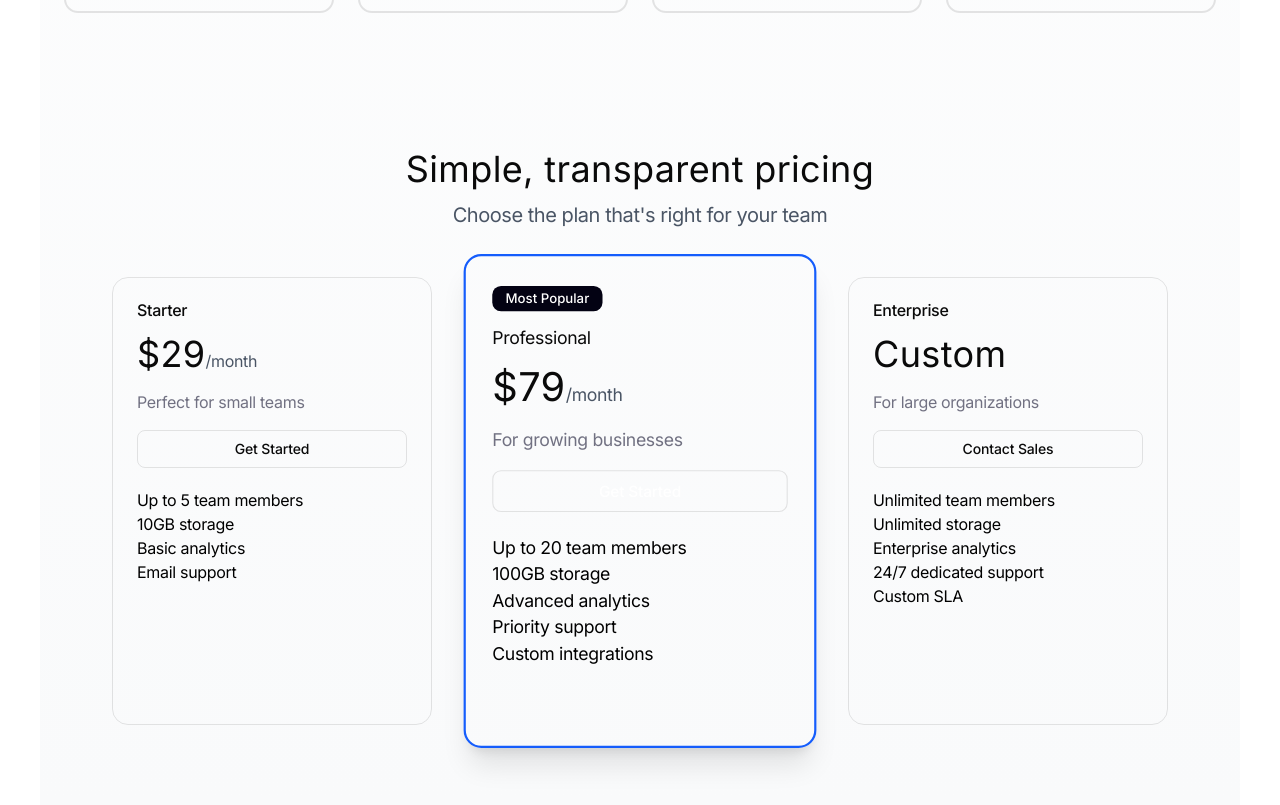
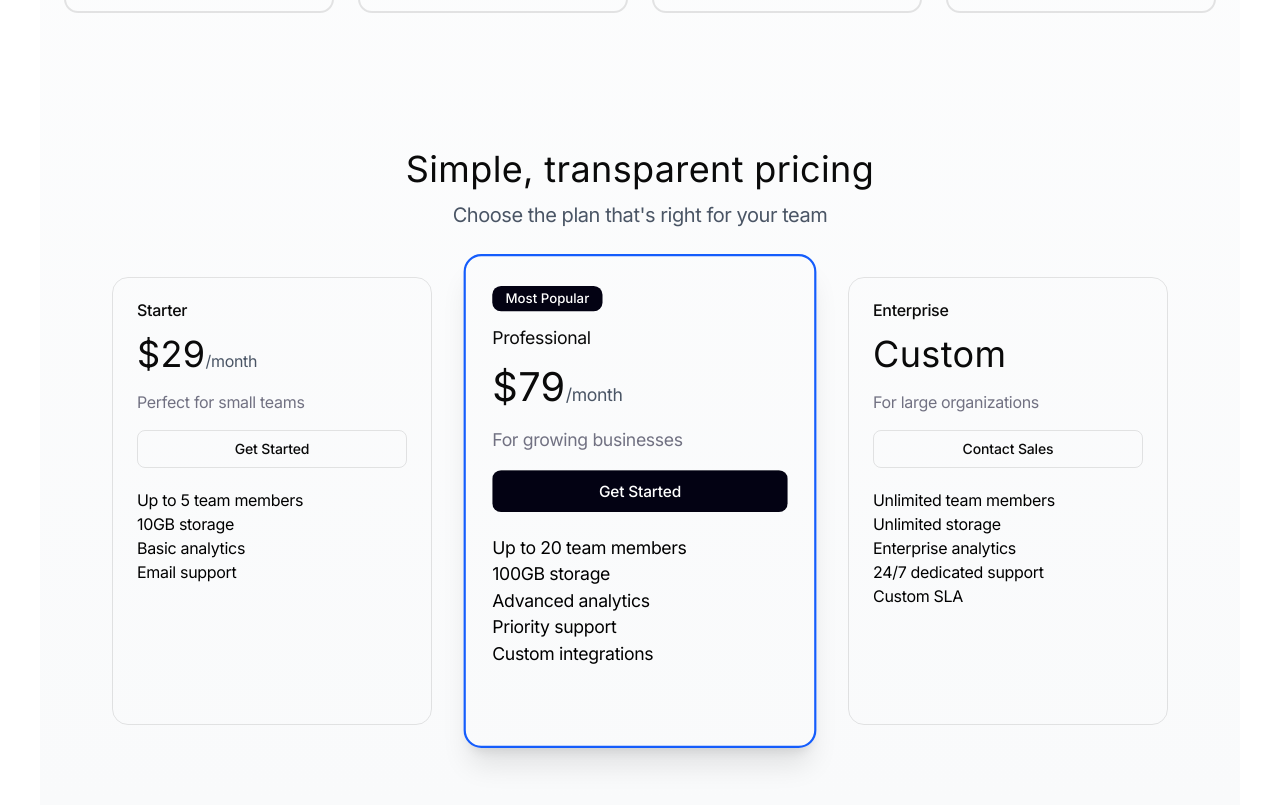
Before and after one commit to SasanTazayoni/detailify, a React (Vite) app: page / in a window 1280 px wide. Shown: the part 1152-1957 px from the top of the page. Built offline with nearby package versions, Linux system fonts and the light colour scheme.

Commit message:
Add correct background color for 'Get Started' button on professional tier card in pricing component

```diff
--- a/src/css/styles.css
+++ b/src/css/styles.css
@@ -98,3 +98,7 @@ nav {
   box-shadow: 0px 8px 10px -6px rgba(0, 0, 0, 0.1),
     0px 20px 25px -5px rgba(0, 0, 0, 0.1);
 }
+
+.popular-card button {
+  background: #030213;
+}
```
